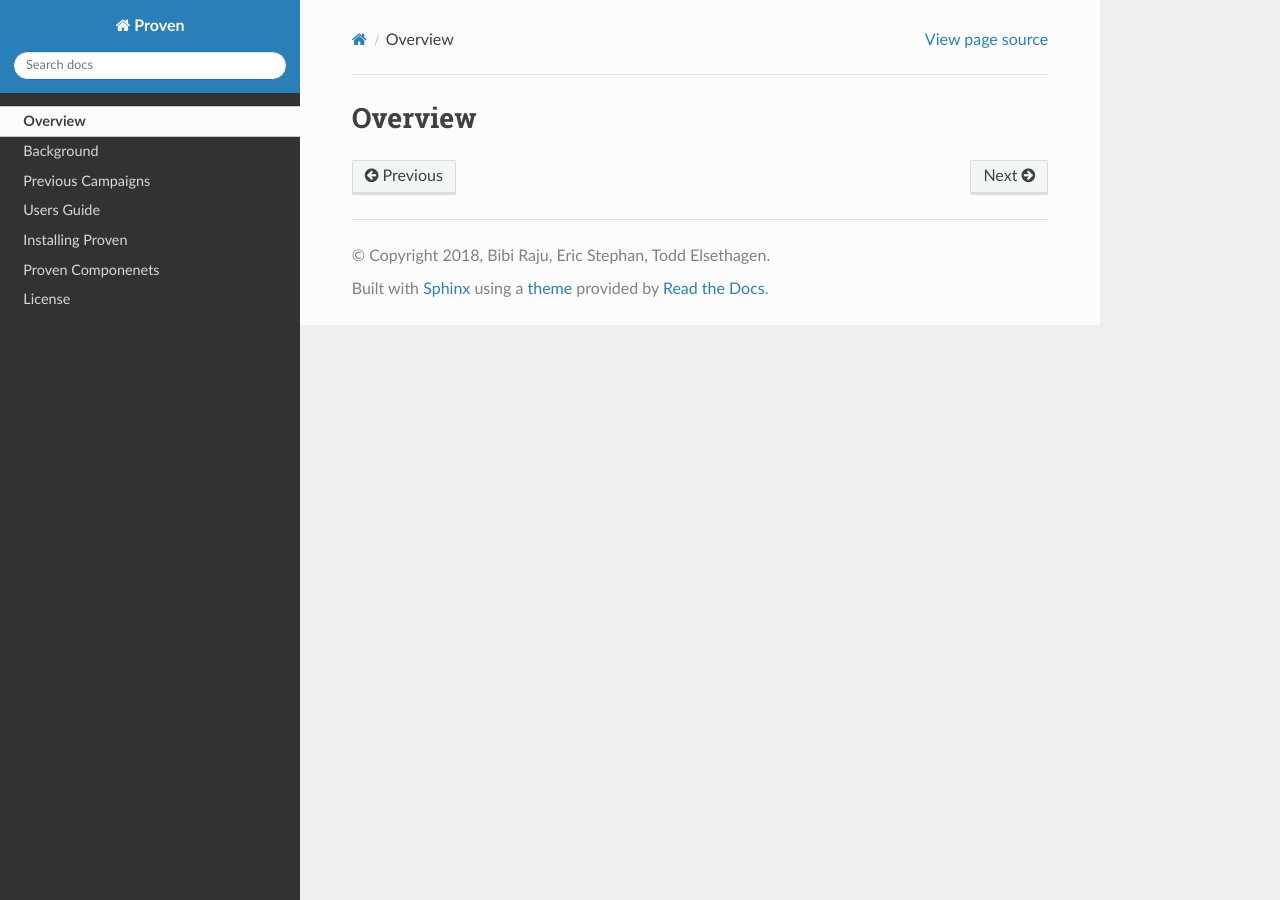
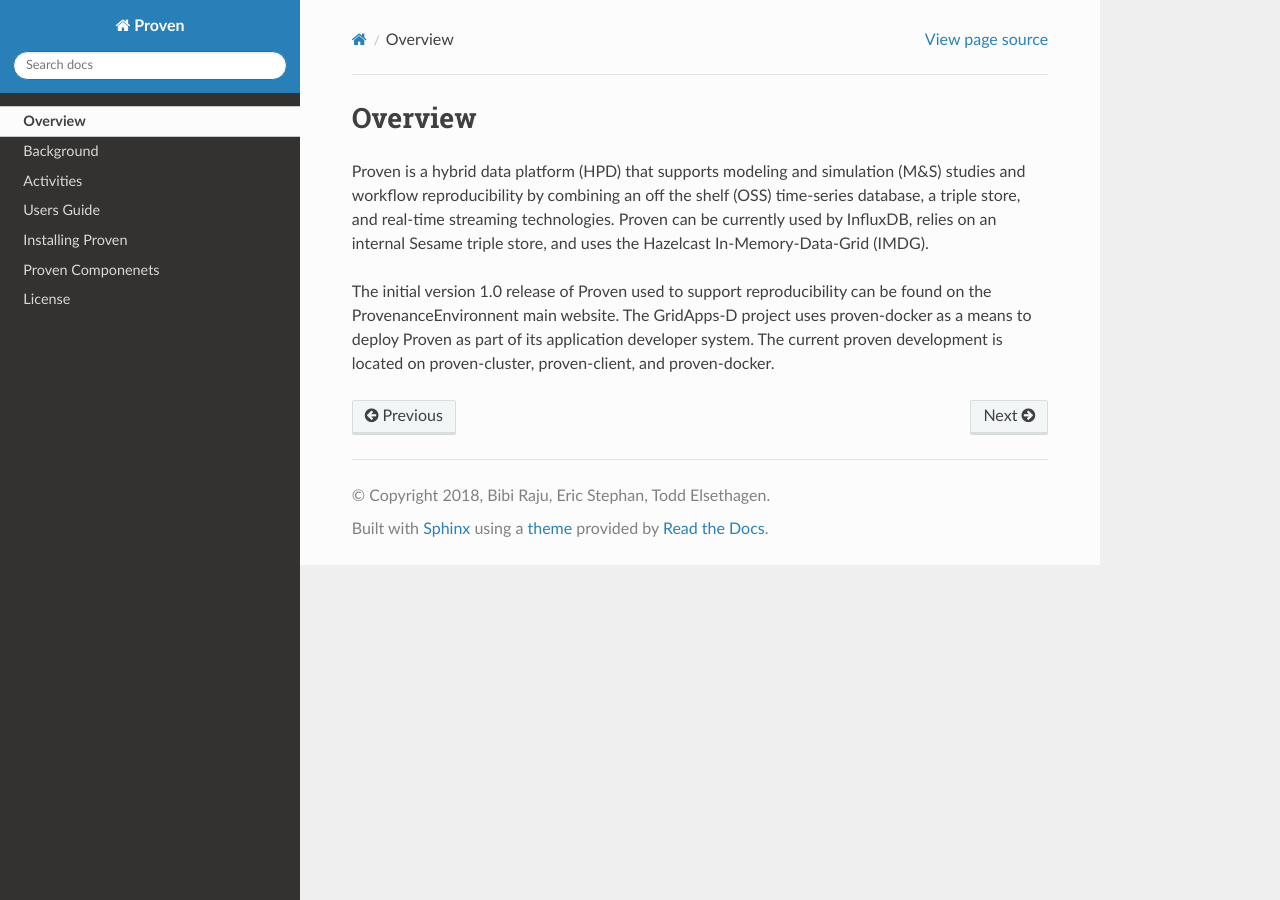
Before and after one commit to pnnl/ProvenanceEnvironment, a Sphinx documentation site: the page built from docs/source/overview/index.rst, in a window 1280 px wide. Built offline with Sphinx 7.4.7 and the Read the Docs theme 2.0.0, drawn with Linux system fonts in a browser that asks for light colours.

Commit message:
Modified outline and added overview and background

```diff
--- /dev/null
+++ b/docs/source/activities/index.rst
@@ -0,0 +1,14 @@
+.. previous_campaigns
+
+
+Activities
+==================
+
+Provenance
+----------
+
+Streaming
+---------
+
+Hybrid Store
+------------
--- a/docs/source/index.rst
+++ b/docs/source/index.rst
@@ -11,7 +11,7 @@ Welcome to Proven's documentation!
 
    overview/index
    background/index
-   previous_campaigns/index
+   activities/index
    users_guide/index
    installing_proven/index
    proven_components/index
--- a/docs/source/overview/index.rst
+++ b/docs/source/overview/index.rst
@@ -3,3 +3,7 @@
 
 Overview
 ========
+
+Proven is a hybrid data platform (HPD) that supports modeling and simulation (M&S) studies and workflow reproducibility by combining an off the shelf (OSS) time-series database, a triple store, and real-time streaming technologies.   Proven can be currently used by InfluxDB, relies on an internal Sesame triple store, and uses the Hazelcast In-Memory-Data-Grid (IMDG).
+
+The initial version 1.0 release of Proven used to support reproducibility can be found on the ProvenanceEnvironnent main website.  The GridApps-D project uses proven-docker as a means to deploy Proven as part of its application developer system.  The current proven development is located on proven-cluster, proven-client, and proven-docker.
```
